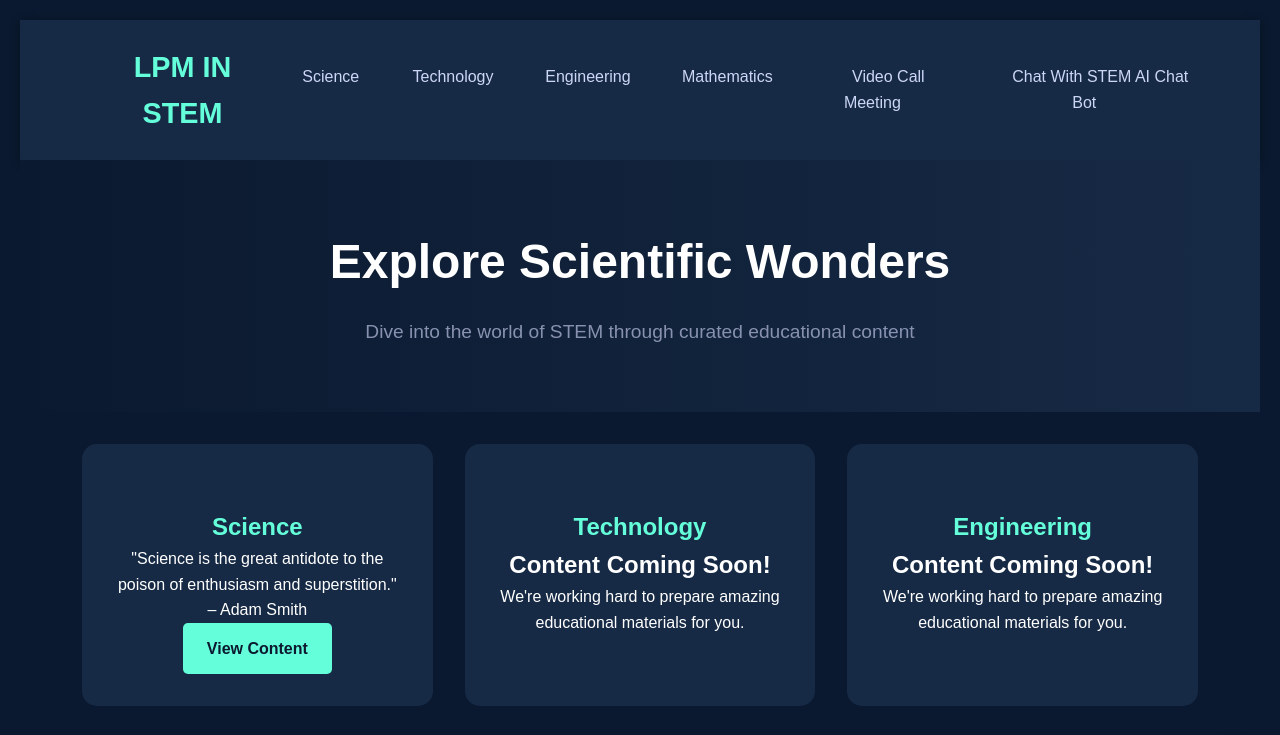
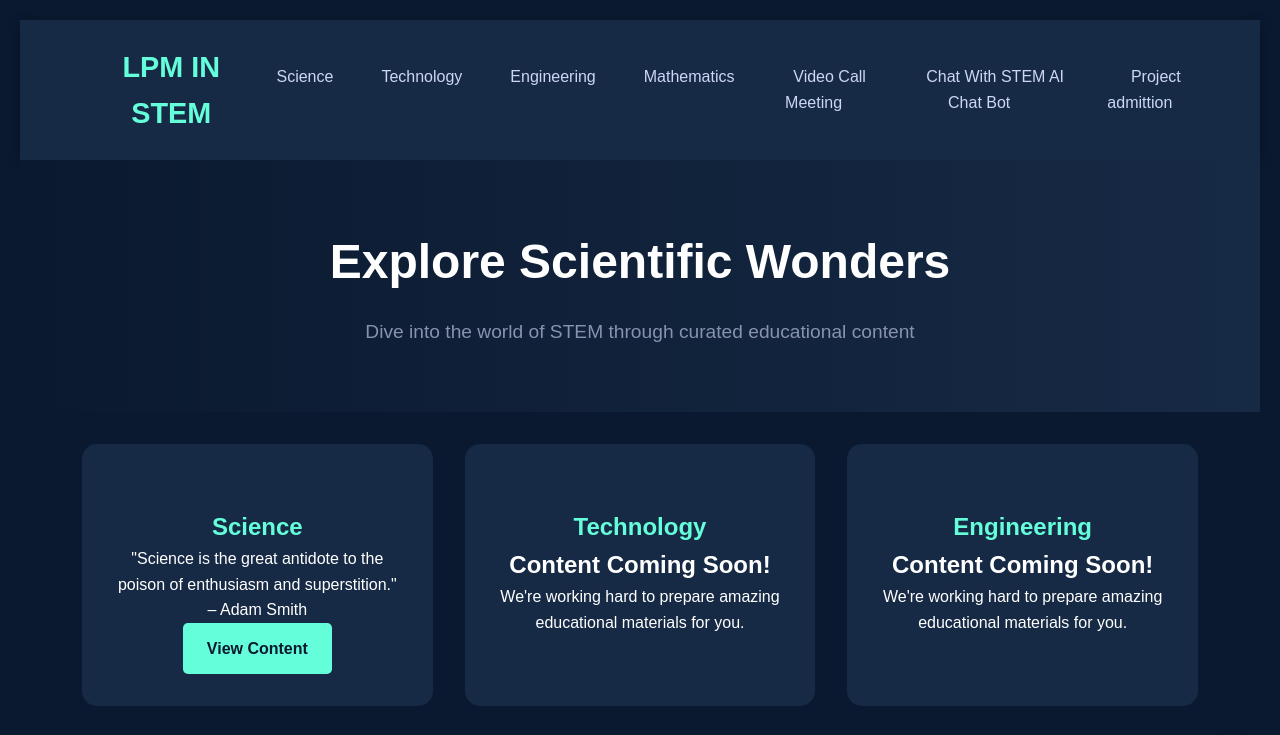
Before and after one commit to TSSEJED/ST, a plain HTML site: page index.html in a window 1280 px wide. Shown: the top 735 px of the page. Drawn offline with Linux system fonts and the light colour scheme.

Commit message:
Update index.html

```diff
--- a/index.html
+++ b/index.html
@@ -19,6 +19,7 @@
             <li><a href="math.html" class="nav-link">Mathematics</a></li>
             <li><a href="entry.html" class="nav-link">Video Call Meeting</a></li>
             <li><a href="ai.html" class="nav-link">Chat With STEM AI Chat Bot</a></li>
+            <li><a href="canva-embed/index.html" class="nav-link">Project admittion</a></li>
 
 
 
```
